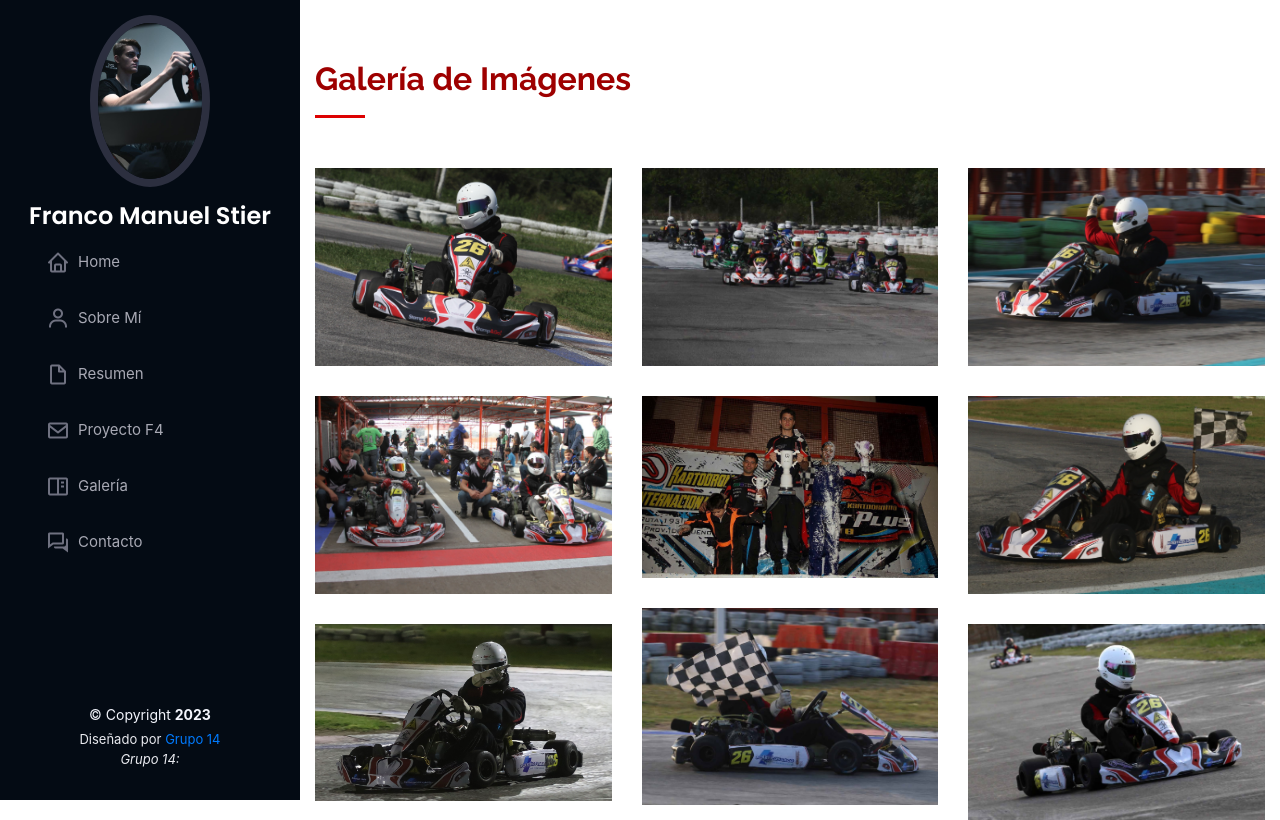
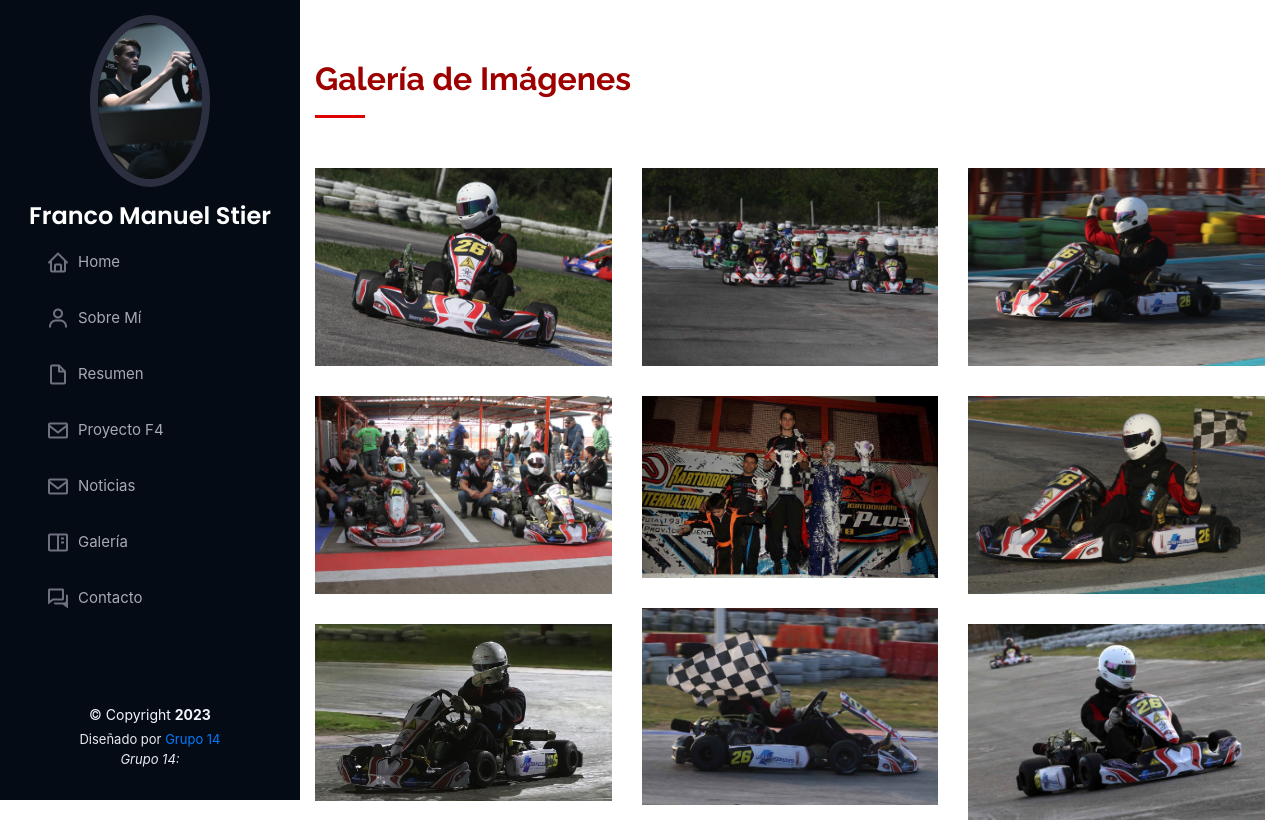
Before and after one commit to nanoflores888/Proyecto_Grupo_14_CaC, a Django app: page /home/galeria/ in a window 1280 px wide. Shown: the top 820 px of the page. Run offline with Django 4.2, Linux system fonts and the light colour scheme; some libraries are stand-ins or nearby versions.

Commit message:
inclui noticias en el menu del header

```diff
--- a/templates/home/header.html
+++ b/templates/home/header.html
@@ -35,6 +35,13 @@
           >
         </li>
         <li>
+          <a href="{% url 'noticias' %}" class="nav-link
+          scrollto"
+            ><i class="bx bx-envelope"></i> <span>Noticias</
+            span></a
+          >
+        </li>
+        <li>
           <a href="{% url 'galeria' %}" class="nav-link scrollto"
             ><i class="bx bx-book-content"></i> <span>Galería</span></a
           >
```
